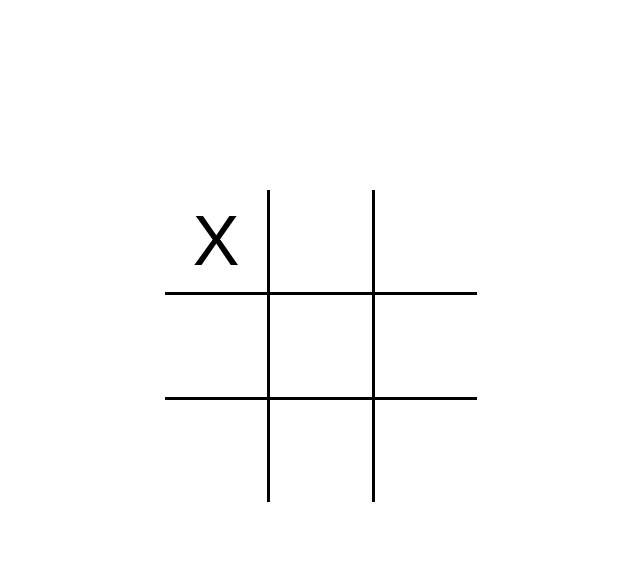
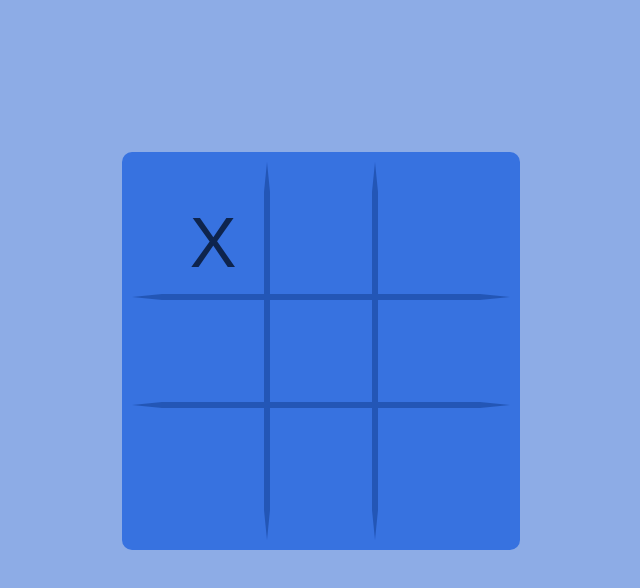
Before and after one commit to SdReiss/TicTacToe, a plain HTML site: page index.html in a window 1280 px wide. Both pictures are taken after a click on the element 535 px from the left and 241 px from the top of the page. Shown: the whole page, without its empty margins (319-959 px from the left). Drawn offline with Linux system fonts and the light colour scheme.

Commit message:
Base game and new style

```diff
--- a/script.js
+++ b/script.js
@@ -2,20 +2,19 @@ var board;
 const playerX = 'X';
 const playerO = 'O';
 const winCombos = [
-    [0, 1, 2],
-    [3, 4, 5],
-    [6, 7 ,8],
-    [0, 4, 8],
-    [2, 4, 6],
-    [0, 3, 6],
-    [1, 4, 7],
-    [2, 5 ,8]
+    ["0", "1", "2"],
+    ["3", "4", "5"],
+    ["6", "7" ,"8"],
+    ["0", "4", "8"],
+    ["2", "4", "6"],
+    ["0", "3", "6"],
+    ["1", "4", "7"],
+    ["2", "5" ,"8"]
 ]
 const cells = document.querySelectorAll('.cell');
 var currentPlayer = playerX;
 var px = [];
 var po = [];
-
 
 startGame();
 
@@ -23,6 +22,7 @@ function startGame() {
     board = Array.from(Array(9).keys());
     for (var i = 0; i < cells.length; i++){
         cells[i].addEventListener('click', squareClick, false);
+
     }
 }
 
@@ -30,13 +30,19 @@ function squareClick(square) {
     if(currentPlayer == playerX){
         turn(square.target.id, playerX);
         px.push(square.target.id);
+        if(checkWin(px)){
+            alert("O jogador X venceu!");
+        }
         currentPlayer = playerO;
     } else {
         turn(square.target.id, playerO);
         po.push(square.target.id);
+        if(checkWin(po)){
+            alert("O jogador O venceu!");
+        }
         currentPlayer = playerX;
     }
-    console.log(square.target.id);
+    //console.log(square.target.id);
 }
 
 function turn(squareId, player) {
@@ -45,5 +51,32 @@ function turn(squareId, player) {
 }
 
 function checkWin(player) {
-    player.sort()
+    player.sort();
+    let win = false;
+
+    for(var i in winCombos){
+        win = isEqual(player,winCombos[i]);
+        if(win==true){
+            break;
+        }
+    }
+    return win;
 }
+
+function isEqual (player, win){
+    let count = 0;
+
+    for(let i = 0; i < player.length; i++){
+        if((player.includes(win[i]))){
+            count++;
+        } else {
+            continue;
+        }
+    }
+
+    if(count==3){
+        return true;
+    } else {
+        return false;
+    }
+}
--- a/styles.css
+++ b/styles.css
@@ -1,36 +1,46 @@
+body{
+    background-color: rgb(141, 172, 230);
+}
+
 td{
-    border: 3px solid black;
+    border: 3px solid rgb(35, 86, 182);
     height: 100px;
     width: 100px;
     text-align: center;
     vertical-align: middle;
     font-family: Arial, Helvetica, sans-serif;
+    color: rgb(14, 36, 77);;
     font-size: 70px;
     cursor: pointer;
 }
 
 .tableBox {
-    margin-top: 15%;
+    margin-top: 12%;
     display: flex;
     justify-content: center;
 }
 
 table {
-    border-collapse: collapse;
+    padding: 10px;;
+    background-color: rgb(55, 114, 224);
+    border-radius: 10px;
+    border-spacing: 0;
 }
 
+
+
 table tr:first-child td{
-    border-top: 0;
+    border-top: 30px solid rgb(55, 114, 224);
 }
 
 table tr:last-child td{
-    border-bottom: 0;
+    border-bottom: 30px solid rgb(55, 114, 224);
 }
 
 table tr td:first-child{
-    border-left: 0;
+    border-left: 30px solid rgb(55, 114, 224);
 }
 
 table tr td:last-child{
-    border-right: 0;
+    border-right: 30px solid rgb(55, 114, 224);
 }
```
